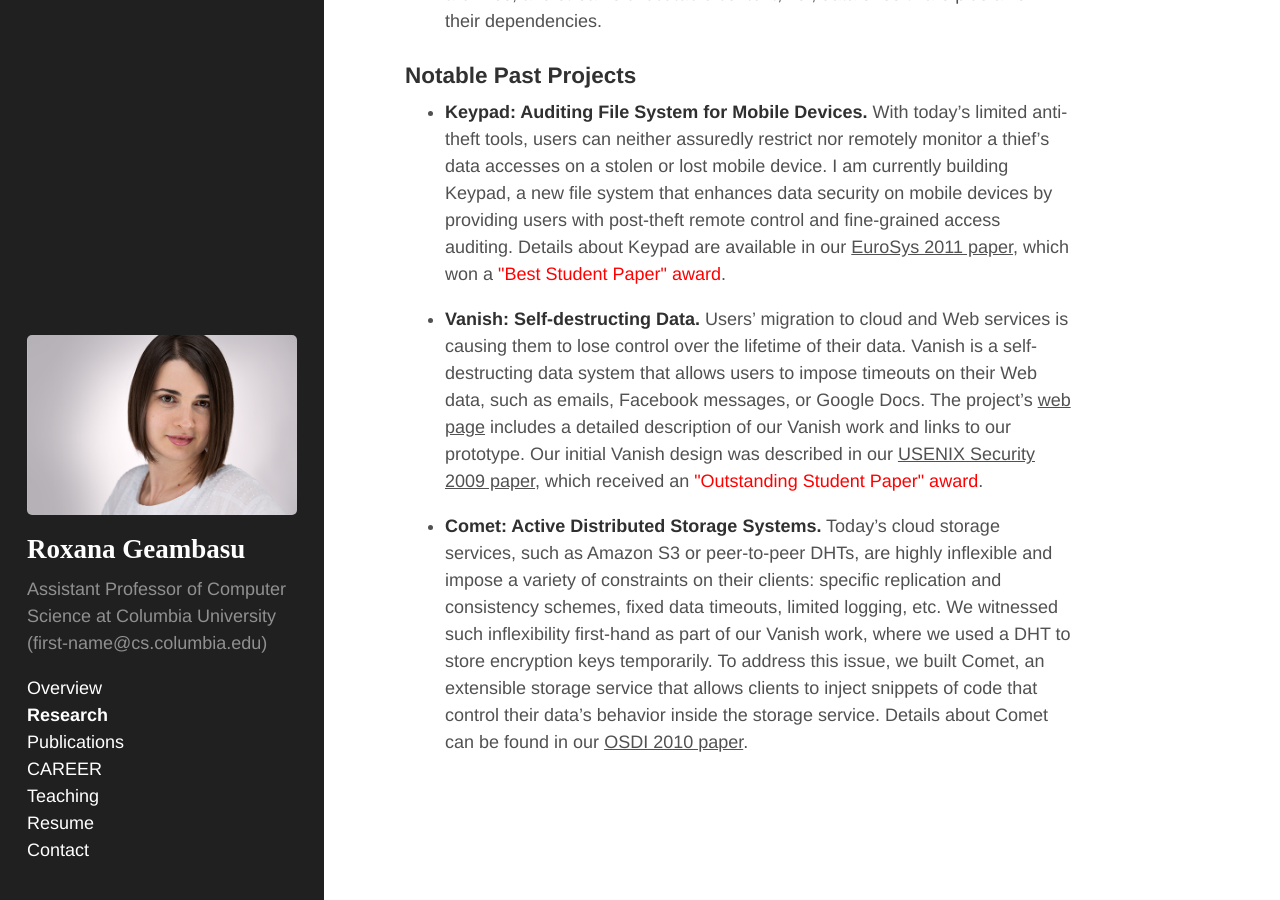
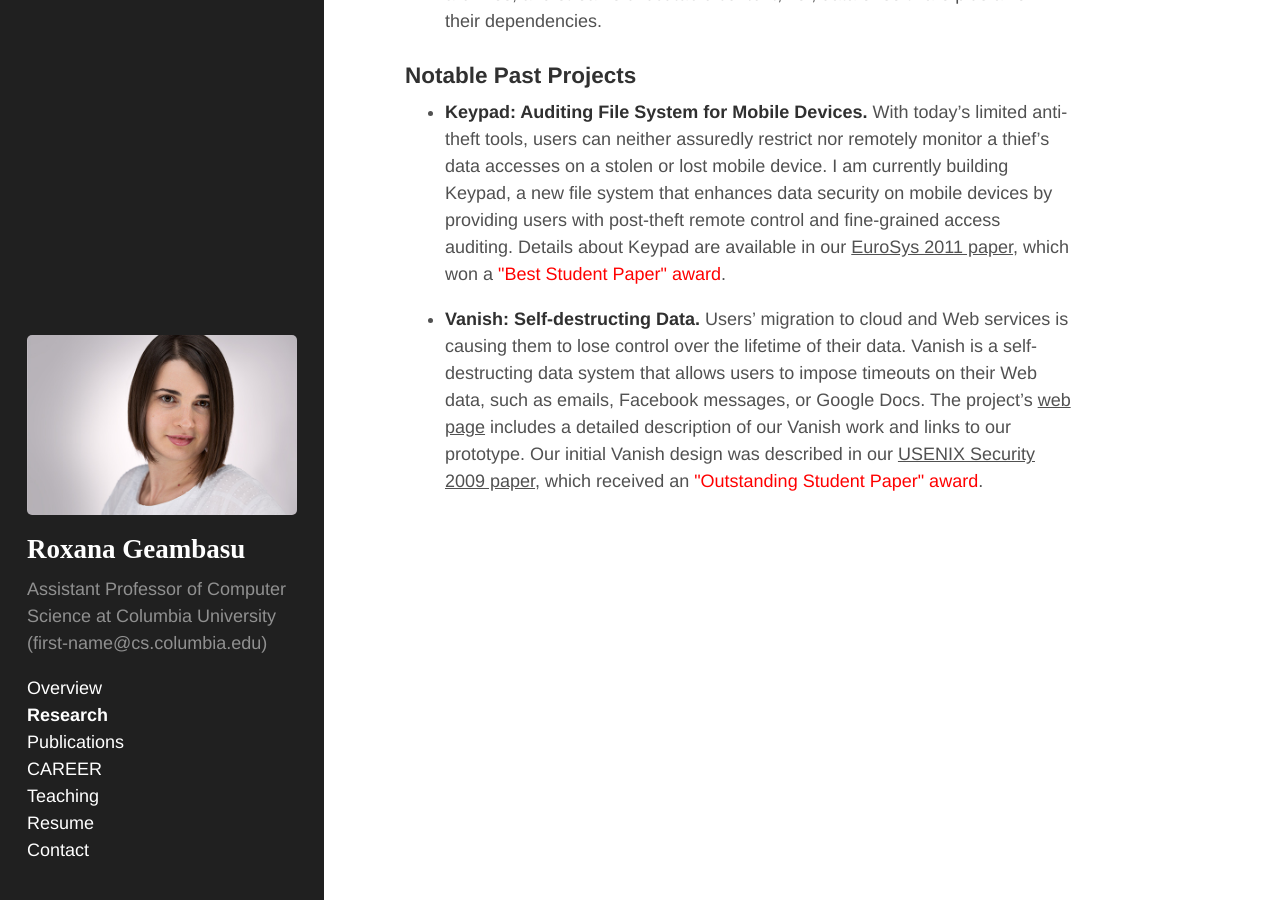
Before and after one commit to roxanageambasu/roxanageambasu.github.io, a Jekyll site: the page built from 01-research.md, in a window 1280 px wide and 900 px high, scrolled down 1775 px. Built offline with Jekyll 4.4.1, drawn with Linux system fonts in a browser that asks for light colours; Markdown is read by kramdown in place of the engine named in the settings.

Commit message:
prior projects

```diff
--- a/01-research.md
+++ b/01-research.md
@@ -59,14 +59,3 @@ description of our Vanish work and links to our prototype. Our initial Vanish
 design was described in our
 <a href="{{ site.baseurl }}/publications/usenixsec09-geambasu.pdf">USENIX Security 2009
 	paper</a>, which received an <font color="red">"Outstanding Student Paper" award</font>.
-
-* **Comet: Active Distributed Storage Systems.**
-Today's cloud storage services, such as Amazon S3 or peer-to-peer DHTs,
-are highly inflexible and impose a variety of constraints on their clients:
-specific replication and consistency schemes, fixed data timeouts,
-limited logging, etc.  We witnessed such inflexibility first-hand as part of our
-Vanish work, where we used a DHT to store encryption keys
-temporarily. To address this issue, we built Comet, an extensible storage
-service that allows clients to inject snippets of code that control their
-data's behavior inside the storage service. Details about Comet can be found
-in our <a href="{{ site.baseurl }}/publications/osdi2010comet.pdf">OSDI 2010 paper</a>.
```
